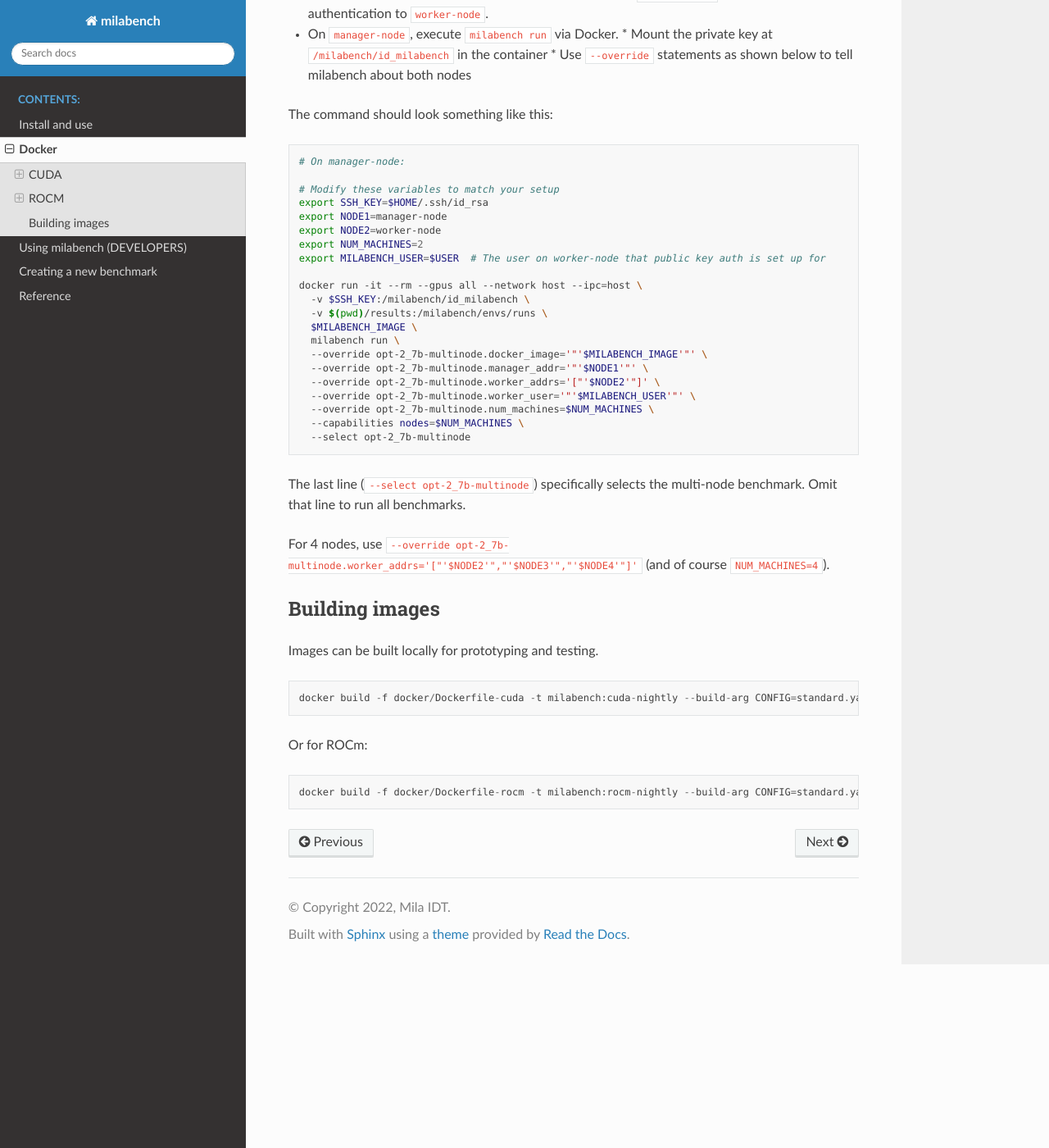
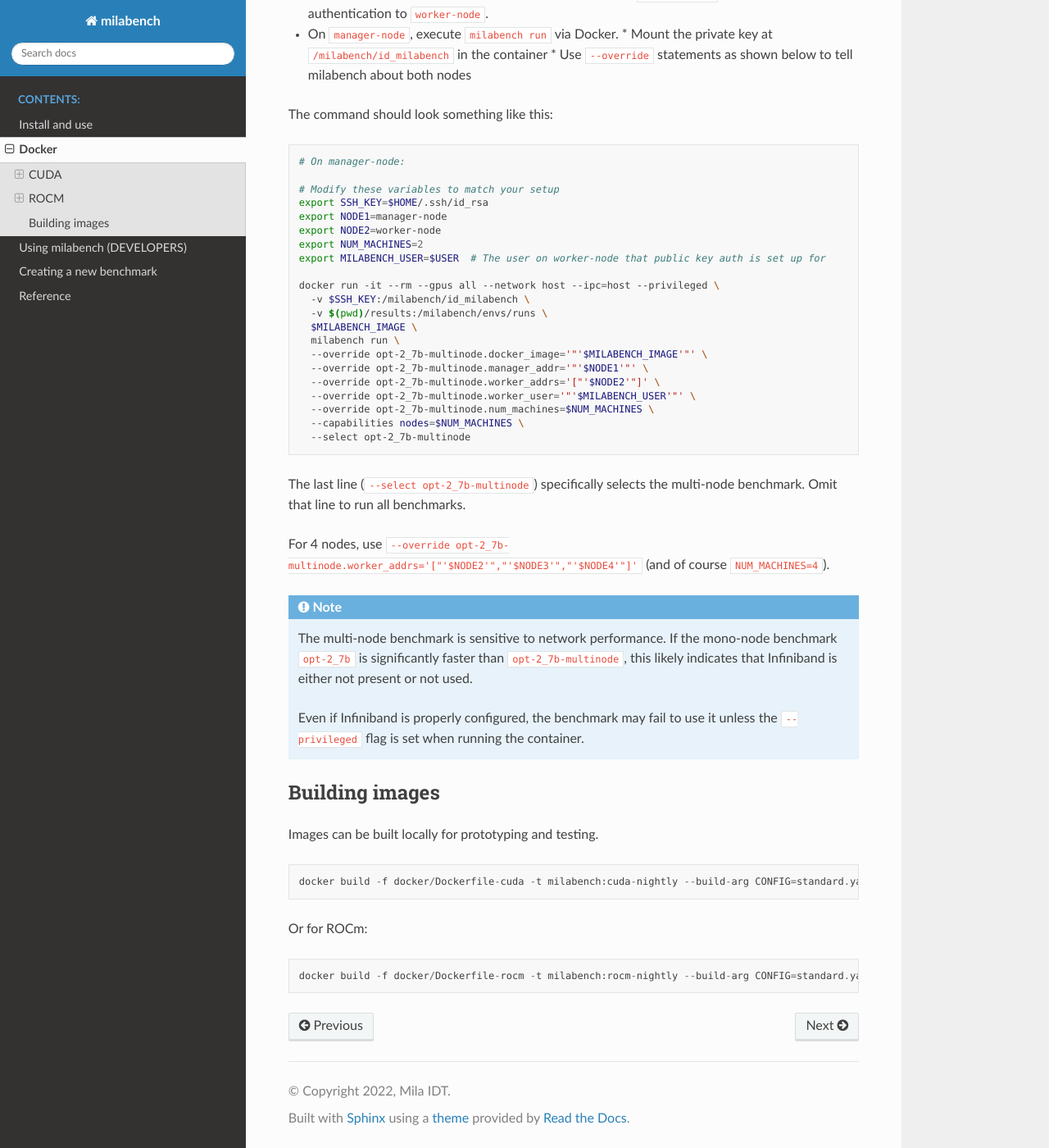
Before and after one commit to mila-iqia/milabench, a Sphinx documentation site: the page built from docs/docker.rst, in a window 1280 px wide and 1400 px high, scrolled down 2016 px. Shown: the whole window at 82% size. Built offline with Sphinx 7.4.7 and the Read the Docs theme 2.0.0, drawn with Linux system fonts in a browser that asks for light colours.

Commit message:
Add --privileged flag to multi-node instructions

```diff
--- a/docs/docker.rst
+++ b/docs/docker.rst
@@ -115,7 +115,7 @@
     export NUM_MACHINES=2
     export MILABENCH_USER=$USER  # The user on worker-node that public key auth is set up for
 
-    docker run -it --rm --gpus all --network host --ipc=host \
+    docker run -it --rm --gpus all --network host --ipc=host --privileged \
       -v $SSH_KEY:/milabench/id_milabench \
       -v $(pwd)/results:/milabench/envs/runs \
       $MILABENCH_IMAGE \
@@ -132,6 +132,11 @@
 
 For 4 nodes, use ``--override opt-2_7b-multinode.worker_addrs='["'$NODE2'","'$NODE3'","'$NODE4'"]'`` (and of course ``NUM_MACHINES=4``).
 
+.. note::
+      The multi-node benchmark is sensitive to network performance. If the mono-node benchmark ``opt-2_7b`` is significantly faster than ``opt-2_7b-multinode``, this likely indicates that Infiniband is either not present or not used.
+
+      Even if Infiniband is properly configured, the benchmark may fail to use it unless the ``--privileged`` flag is set when running the container.
+
 
 Building images
 ---------------
```
